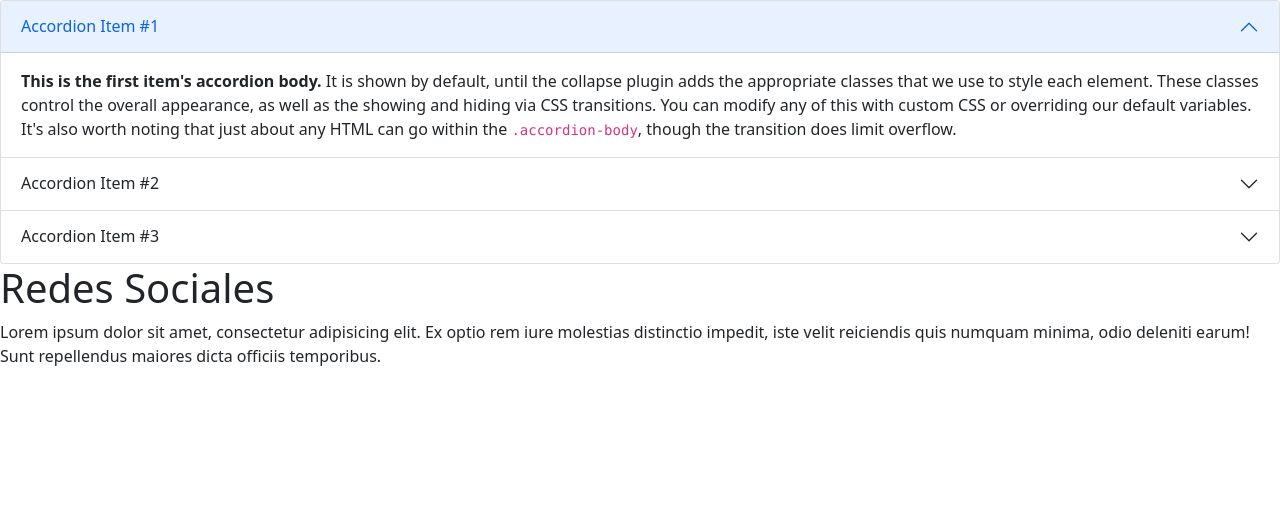
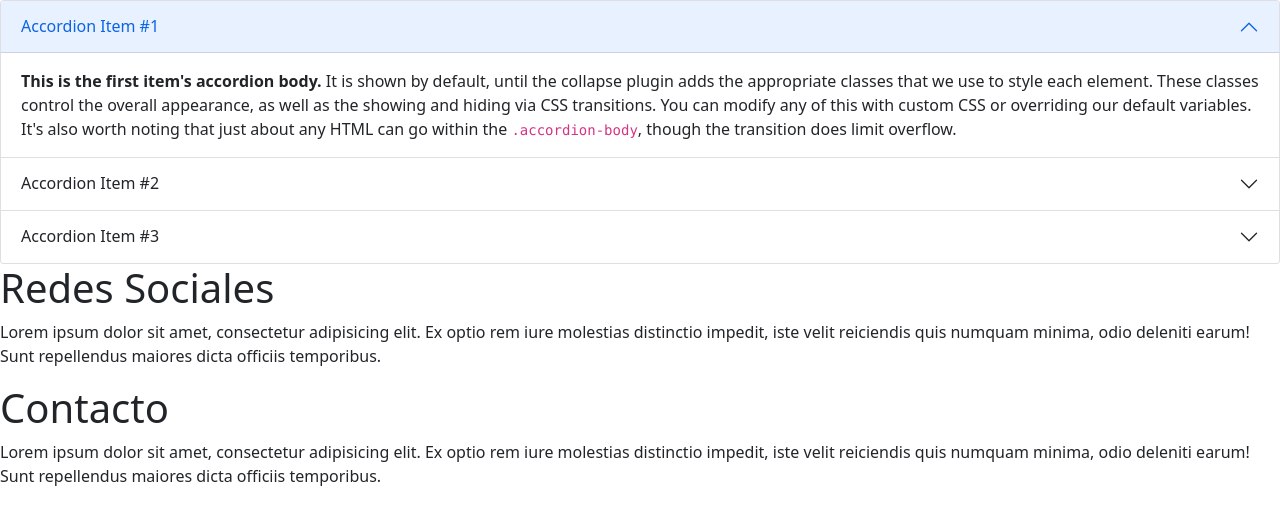
Before and after one commit to MajoJacome13/modulo9, a website: page index.html in a window 1280 px wide. Drawn offline with nearby package versions, Linux system fonts and the light colour scheme.

Commit message:
new section Contacto

```diff
--- a/index.html
+++ b/index.html
@@ -157,6 +157,10 @@
     <h1>Redes Sociales</h1>
     <p>Lorem ipsum dolor sit amet, consectetur adipisicing elit. Ex optio rem iure molestias distinctio impedit, iste velit reiciendis quis numquam minima, odio deleniti earum! Sunt repellendus maiores dicta officiis temporibus.</p>
   </section>
+  <section>
+    <h1>Contacto</h1>
+    <p>Lorem ipsum dolor sit amet, consectetur adipisicing elit. Ex optio rem iure molestias distinctio impedit, iste velit reiciendis quis numquam minima, odio deleniti earum! Sunt repellendus maiores dicta officiis temporibus.</p>
+  </section>
 
     <script src="https://cdn.jsdelivr.net/npm/bootstrap@5.1.3/dist/js/bootstrap.bundle.min.js" integrity="sha384-ka7Sk0Gln4gmtz2MlQnikT1wXgYsOg+OMhuP+IlRH9sENBO0LRn5q+8nbTov4+1p" crossorigin="anonymous"></script>
   </body>
```
